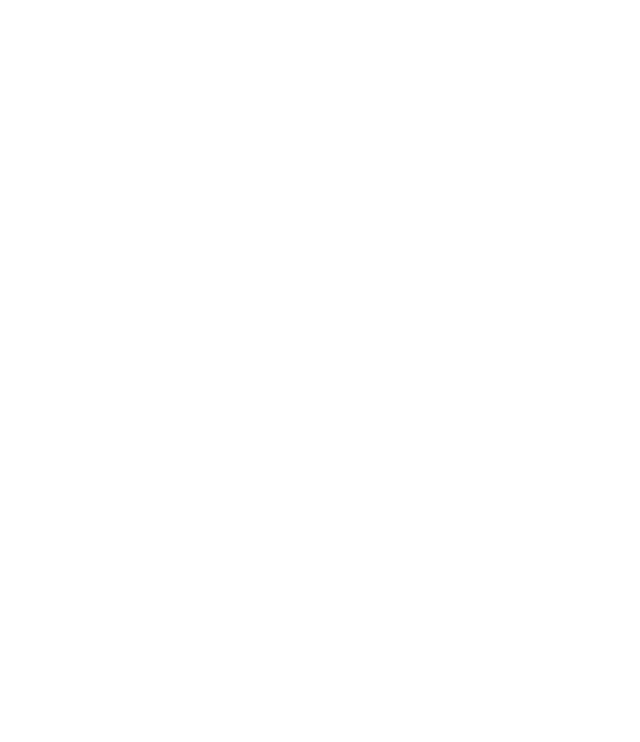
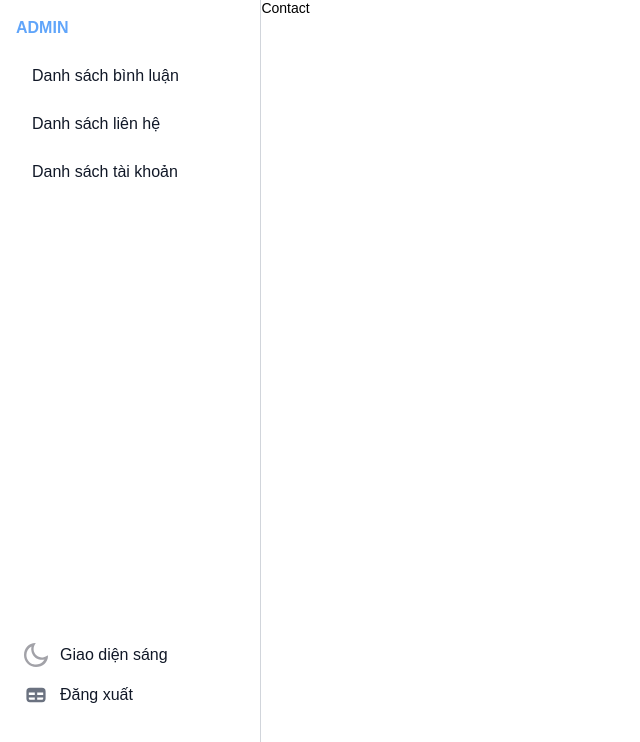
Before and after one commit to NguyenThanhBinh1210/trade-admin, a React (Vite) app: page /comment in a window 1280 px wide. Before the commit this address had no page. Shown: the top 742 px of the page, without its empty margins (0-640 px from the left). Built offline with nearby package versions, Linux system fonts and the light colour scheme; sample sign-in values are in the browser's storage.

Commit message:
create-base

```diff
--- a/src/components/Header/Header.tsx
+++ b/src/components/Header/Header.tsx
@@ -9,7 +9,7 @@
 
 const Header = () => {
   const [showMenu, setShowMenu] = useState(false)
-  const { reset } = useContext(AppContext)
+  const { profile, reset } = useContext(AppContext)
 
   const handleLogout = () => {
     reset()
@@ -47,28 +47,30 @@
         <ul className='space-y-2'>
           <li>
             <Link
-              to='/'
+              to='/comment'
               className='flex items-center w-full p-2 text-base font-normal text-gray-900 transition duration-75 rounded-lg pl-4 group hover:bg-gray-100 dark:text-white dark:hover:bg-gray-700'
             >
-              <button>Danh sách key</button>
+              <button>Danh sách bình luận</button>
             </Link>
           </li>
           <li>
             <Link
-              to='/user'
+              to='/contact'
               className='flex items-center w-full p-2 text-base font-normal text-gray-900 transition duration-75 rounded-lg pl-4 group hover:bg-gray-100 dark:text-white dark:hover:bg-gray-700'
             >
-              <button>Danh sách tài khoản</button>
+              <button>Danh sách liên hệ</button>
             </Link>
           </li>
-          <li>
-            <Link
-              to='/option'
-              className='flex items-center w-full p-2 text-base font-normal text-gray-900 transition duration-75 rounded-lg pl-4 group hover:bg-gray-100 dark:text-white dark:hover:bg-gray-700'
-            >
-              <button>Danh sách Option</button>
-            </Link>
-          </li>
+          {profile?.isAdmin && (
+            <li>
+              <Link
+                to='/user'
+                className='flex items-center w-full p-2 text-base font-normal text-gray-900 transition duration-75 rounded-lg pl-4 group hover:bg-gray-100 dark:text-white dark:hover:bg-gray-700'
+              >
+                <button>Danh sách tài khoản</button>
+              </Link>
+            </li>
+          )}
         </ul>
         <ul className='mt-auto'>
           <li className=''>
--- a/src/components/Modal/CreateModal.tsx
+++ b/src/components/Modal/CreateModal.tsx
@@ -64,8 +64,9 @@
       tabIndex={-1}
       aria-hidden='true'
       onClick={handleModalClick}
-      className={` ${isOpen ? 'opacity-100 visible' : 'opacity-0 invisible'
-        } fixed bg-[#02020246] dark:bg-[#ffffff46] top-0 left-0 right-0 z-50 w-[100vw] p-4 overflow-x-hidden overflow-y-auto md:inset-0 h-[100vh] transition-all`}
+      className={` ${
+        isOpen ? 'opacity-100 visible' : 'opacity-0 invisible'
+      } fixed bg-[#02020246] dark:bg-[#ffffff46] top-0 left-0 right-0 z-50 w-[100vw] p-4 overflow-x-hidden overflow-y-auto md:inset-0 h-[100vh] transition-all`}
     >
       <div
         ref={modalRef}
--- a/src/components/Modal/index.tsx
+++ b/src/components/Modal/index.tsx
@@ -37,8 +37,9 @@
       tabIndex={-1}
       aria-hidden='true'
       onClick={handleModalClick}
-      className={` ${isOpen ? 'opacity-100 visible' : 'opacity-0 invisible'
-        } fixed bg-[#02020246] dark:bg-[#ffffff46] top-0 left-0 right-0 z-50 w-[100vw] p-4 overflow-x-hidden overflow-y-auto md:inset-0 h-[100vh] transition-all`}
+      className={` ${
+        isOpen ? 'opacity-100 visible' : 'opacity-0 invisible'
+      } fixed bg-[#02020246] dark:bg-[#ffffff46] top-0 left-0 right-0 z-50 w-[100vw] p-4 overflow-x-hidden overflow-y-auto md:inset-0 h-[100vh] transition-all`}
     >
       <div
         ref={modalRef}
--- a/src/pages/Option.tsx
+++ b/src/pages/Comment.tsx
@@ -6,7 +6,7 @@
 import { AppContext } from '~/contexts/app.context'
 import { FormatNumber } from '~/hooks/useFormatNumber'
 
-const Option = () => {
+const Comment = () => {
   const { profile } = useContext(AppContext)
   const [data, setData] = useState(null)
   const [isModalOpen, setModalOpen] = useState(false)
@@ -167,4 +167,4 @@
   )
 }
 
-export default Option
+export default Comment
--- /dev/null
+++ b/src/pages/Contact.tsx
@@ -0,0 +1,7 @@
+import React from 'react'
+
+const Contact = () => {
+  return <div>Contact</div>
+}
+
+export default Contact
--- a/src/pages/Login.tsx
+++ b/src/pages/Login.tsx
@@ -25,15 +25,15 @@
   const onSubmit = (data: FormData) => {
     mutation.mutate(data, {
       onSuccess: (dataUser) => {
-        console.log(dataUser);
-        // const newUser = omit(dataUser.data.user, ['password', 'isAdmin'])
-        // setProfile(newUser)
-        // toast.success('Đăng nhập thành công!')
-        // setIsAuthenticated(true)
-        // navigate('/')
+        console.log(dataUser)
+        const newUser = omit(dataUser.data.user, ['password'])
+        setProfile(newUser)
+        toast.success(dataUser.data.message)
+        setIsAuthenticated(true)
+        navigate('/')
       },
       onError: (data: any) => {
-        // setError(data.response.data)
+        toast.warn(data.response.data.errMessage)
       }
     })
   }
--- a/src/useRouteElement.tsx
+++ b/src/useRouteElement.tsx
@@ -5,8 +5,9 @@
 import { AppContext } from './contexts/app.context'
 import RegisterLayout from './layouts/RegisterLayout'
 import Login from './pages/Login'
-import Option from './pages/Option'
 import Users from './pages/Users'
+import Comment from './pages/Comment'
+import Contact from './pages/Contact'
 
 function ProtecedRoute() {
   const { isAuthenticated } = React.useContext(AppContext)
@@ -16,7 +17,28 @@
   const { isAuthenticated } = React.useContext(AppContext)
   return !isAuthenticated ? <Outlet /> : <Navigate to='/' />
 }
+
 const useRouteElements = () => {
+  const { profile } = React.useContext(AppContext)
+  const isAdmin = profile?.isAdmin
+
+  const getAdminRoutes = () => {
+    if (!isAdmin) {
+      return []
+    }
+
+    return [
+      {
+        path: '/user',
+        element: (
+          <AdminLayout>
+            <Users />
+          </AdminLayout>
+        )
+      }
+    ]
+  }
+
   const routeElements = useRoutes([
     {
       path: '',
@@ -41,26 +63,28 @@
           index: true,
           element: (
             <AdminLayout>
-              <Dashboard />
+              <div>kk</div>
             </AdminLayout>
           )
         },
         {
-          path: '/option',
+          path: '/comment',
           element: (
             <AdminLayout>
-              <Option />
+              <Contact />
             </AdminLayout>
           )
         },
         {
-          path: '/user',
+          path: '/contact',
           element: (
             <AdminLayout>
-              <Users />
+              <Comment />
             </AdminLayout>
           )
-        }
+        },
+        // Spread to include all routes returned by getAdminRoutes
+        ...getAdminRoutes()
       ]
     }
   ])
--- a/src/utils/http.ts
+++ b/src/utils/http.ts
@@ -1,6 +1,6 @@
 import axios, { type AxiosInstance } from 'axios'
 import omit from 'lodash/omit'
-import { getAccessTokenFromLS } from './auth'
+import { getAccessTokenFromLS, setAccesTokenToLS, setProfileFromLS } from './auth'
 
 class Http {
   instance: AxiosInstance
@@ -31,12 +31,11 @@
       const { url } = response.config
       if (url === '/v1/auth/login') {
         const dataProfile = response
-        console.log(dataProfile)
-        // const newUser = omit(dataProfile.data.user, ['password', 'isAdmin'])
-        // this.accessToken = response.data.token
+        const newUser = omit(dataProfile.data.user, ['password'])
+        this.accessToken = response.data.token
         // this.refreshToken = response.data.refresh_token
-        // setProfileFromLS(newUser as any)
-        // setAccesTokenToLS(this.accessToken)
+        setProfileFromLS(newUser as any)
+        setAccesTokenToLS(this.accessToken)
         // setRefreshTokenToLS(this.refreshToken)
       } else if (url === '/user/log-out') {
         // this.accessToken = ''
```
